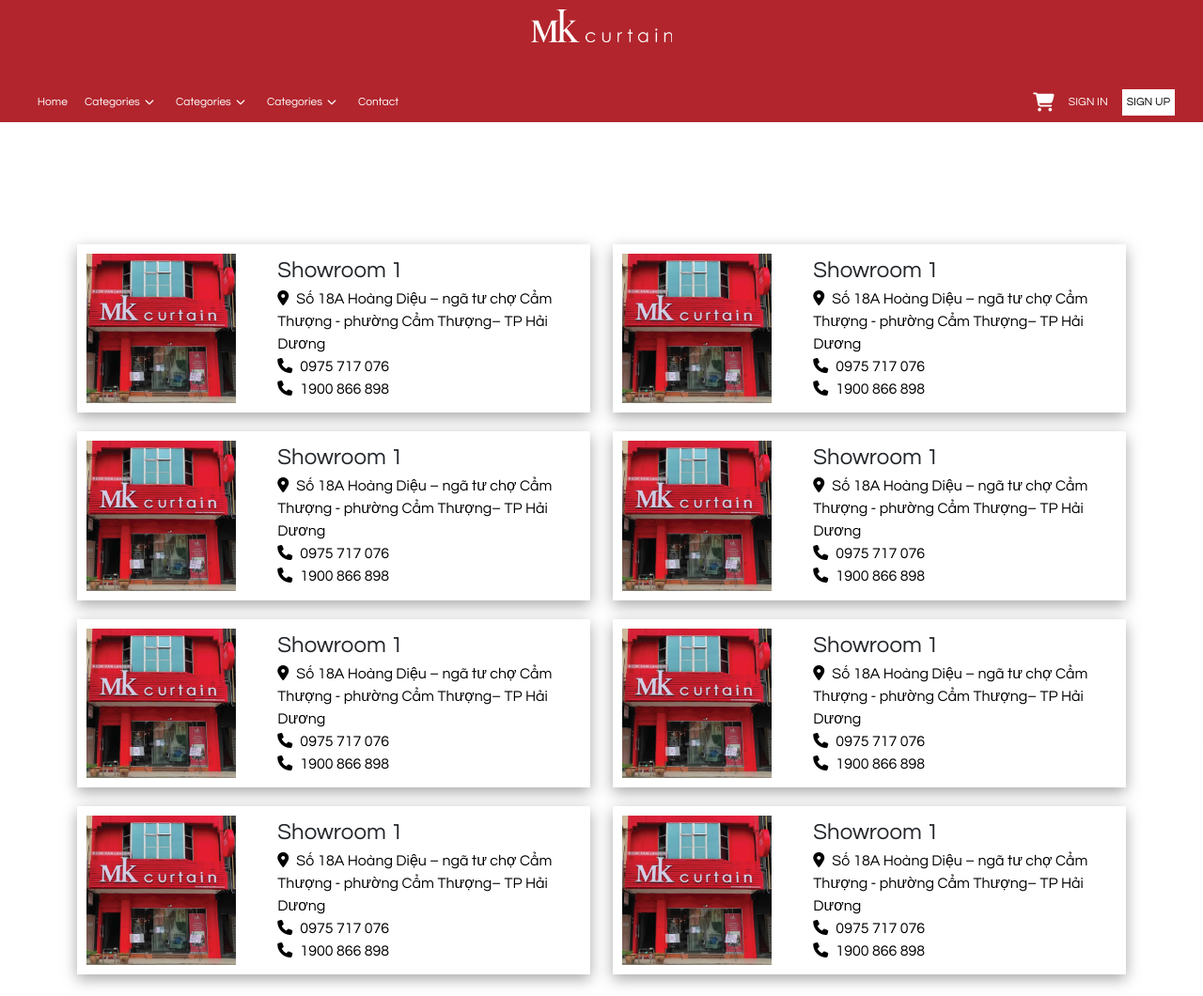
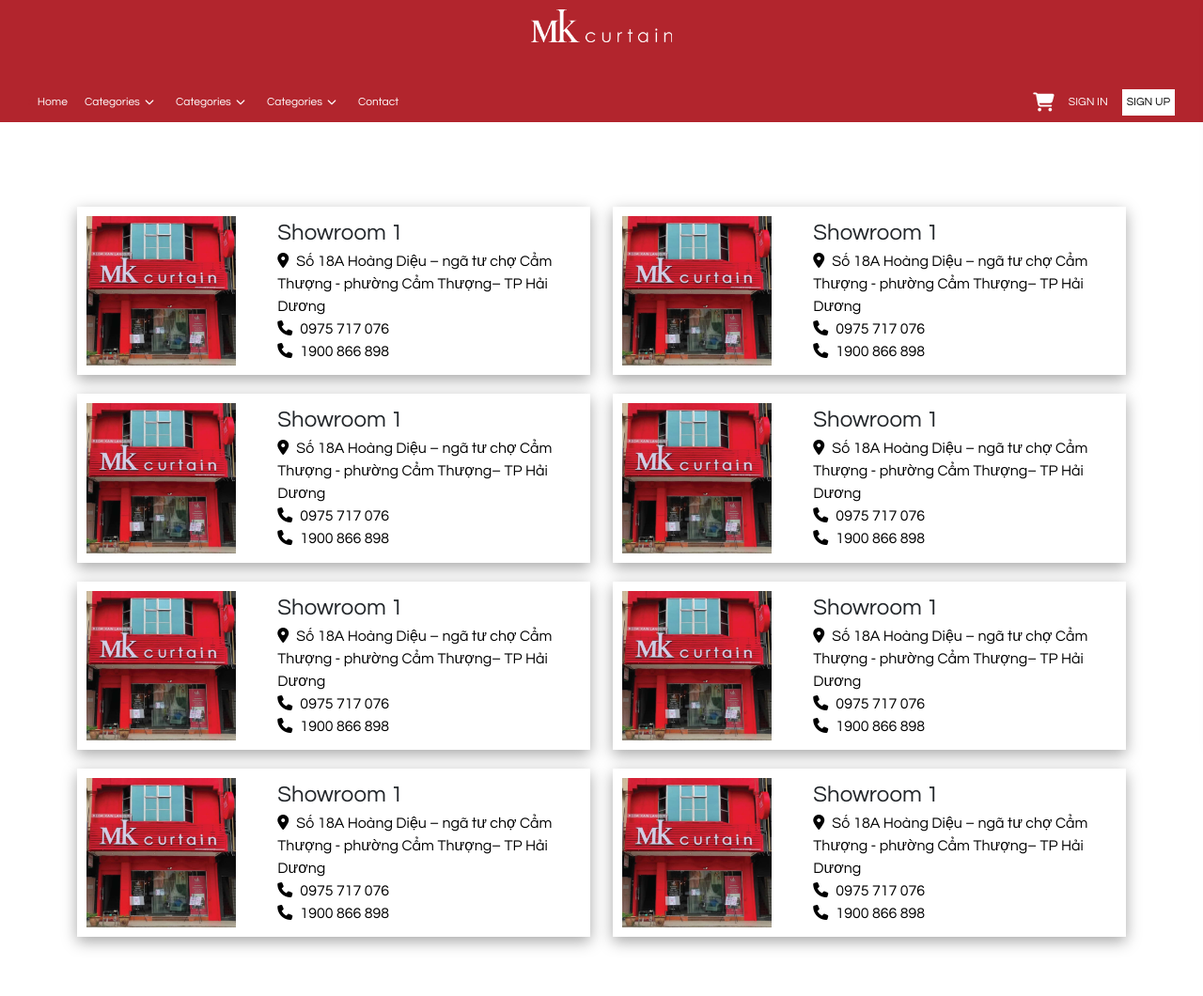
Before and after one commit to Toan2k1/ManhRem_UyenLinh.VIEW, a plain HTML site: page mkCurtain/localBrand/localBrand.html in a window 1280 px wide. Shown: the top 1060 px of the page at 94% size. Drawn offline with nearby package versions, Linux system fonts and the light colour scheme.

Commit message:
fix more

```diff
--- a/mkCurtain/customMadeCurtains/curtains.scss
+++ b/mkCurtain/customMadeCurtains/curtains.scss
@@ -1,4 +1,4 @@
-$menu-height: 260px;
+$menu-height: 130px;
 //banner
 .banner {
   margin-top: $menu-height;
--- a/mkCurtain/global.scss
+++ b/mkCurtain/global.scss
@@ -12,7 +12,7 @@
 ul {
   list-style: none;
 }
-$menu-height: 260px;
+$menu-height: 130px;
 $navbar-height: 130px;
 $navbar-drawer-width: 300px;
 $navbar-megamenu-width: 60;
@@ -114,7 +114,7 @@
   box-shadow: -10px 0 15px rgba(0, 0, 0, 0.1);
   transition: right 0.5s ease-in-out;
   .container {
-    // position: relative;
+    position: relative;
     height: 94vh;
     .product {
       padding: 15px;
@@ -133,10 +133,10 @@
       }
     }
     .totalmoney {
-      // position: absolute;
-      // right: 0;
-      // left: 0;
-      // bottom: 0;
+      position: absolute;
+      right: 0;
+      left: 0;
+      bottom: 0;
       padding: 15px;
     }
   }
--- a/mkCurtain/localBrand/localBrand.html
+++ b/mkCurtain/localBrand/localBrand.html
@@ -382,11 +382,11 @@
     <!--import thư viện JQuery-->
     <script
       type="text/javascript"
-      src="//code.jquery.com/jquery-1.11.0.min.js"
+      src="https://code.jquery.com/jquery-1.11.0.min.js"
     ></script>
     <script
       type="text/javascript"
-      src="//code.jquery.com/jquery-migrate-1.2.1.min.js"
+      src="https://code.jquery.com/jquery-migrate-1.2.1.min.js"
     ></script>
     <script src="../vendor/bootstrap/js/bootstrap.bundle.min.js"></script>
     <!--Js-Menu-->
--- a/mkCurtain/localBrand/localBrand.scss
+++ b/mkCurtain/localBrand/localBrand.scss
@@ -1,4 +1,4 @@
-$menu-height: 260px;
+$menu-height: 220px;
 //mainAdress
 .mainAdress {
   width: 100%;
--- a/mkCurtain/productDetail/productDetail.scss
+++ b/mkCurtain/productDetail/productDetail.scss
@@ -1,4 +1,4 @@
-$menu-height: 260px;
+$menu-height: 130px;
 //productDetail
 .productDetail {
   margin-top: $menu-height;
```
Also changed, not shown: mkCurtain/cart/cart.html (+2 -2 lines), mkCurtain/order/order.html (+2 -2 lines), mkCurtain/user/user-login.html (+2 -2 lines), mkCurtain/user/user-register.html (+5 -5 lines), mkCurtain/customMadeCurtains/curtains.css, mkCurtain/global.css, mkCurtain/localBrand/localBrand.css, mkCurtain/productDetail/productDetail.css, 1 other file.
